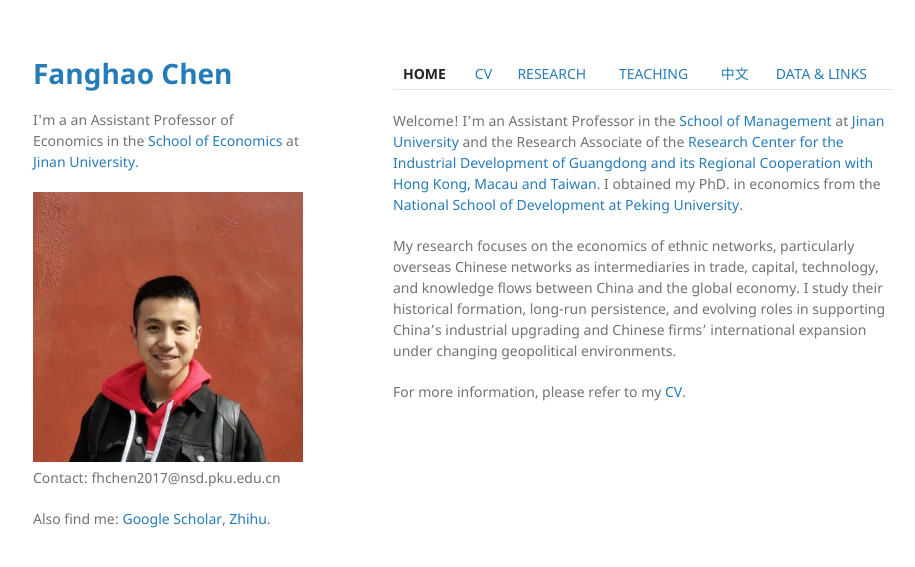
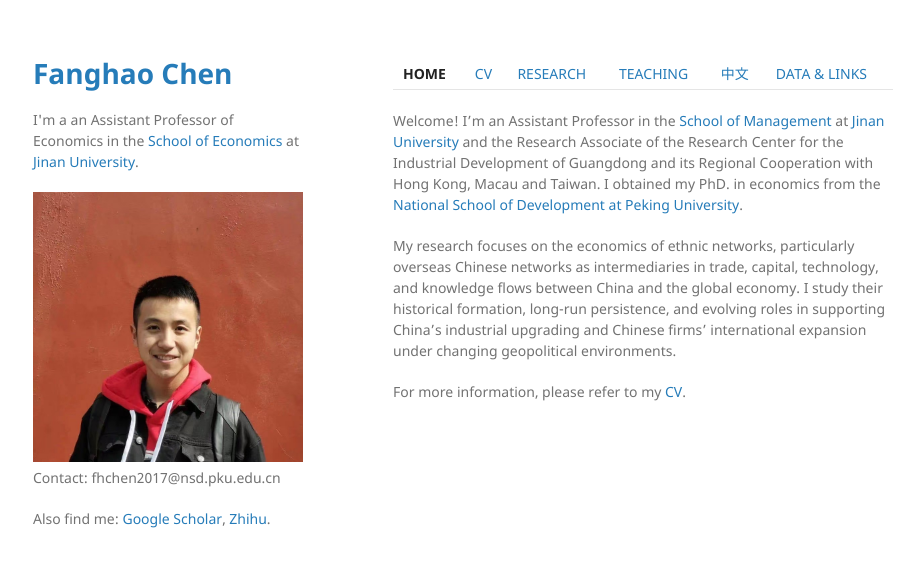
Before and after one commit to FanghaoChen/homepage, a Jekyll site: the page built from index.md, in a window 1280 px wide. Shown: the top 567 px of the page, without its empty margins (177-1092 px from the left). Built offline with Jekyll 4.4.1, drawn with Linux system fonts in a browser that asks for light colours; part of the change alters nothing that is shown.

```diff
--- a/index.md
+++ b/index.md
@@ -5,7 +5,7 @@ layout: default
 
 [**HOME**](./index.md) | [CV](./assets/CV_FanghaoChen_240916.pdf) | [RESEARCH](./research.md) | [TEACHING](./teaching.md) | [中文](./chinesepage.md) | [DATA & LINKS](./links.md)
 
-Welcome! I'm an Assistant Professor in the [School of Management](https://ms.jnu.edu.cn/) at [Jinan University](https://www.jnu.edu.cn/main.htm) and the Research Associate of the [Research Center for the Industrial Development of Guangdong and its Regional Cooperation with Hong Kong, Macau and Taiwan](https://ogo.jnu.edu.cn/). I obtained my PhD. in economics from the [National School of Development at Peking University](https://www.nsd.pku.edu.cn/).
+Welcome! I'm an Assistant Professor in the [School of Management](https://ms.jnu.edu.cn/) at [Jinan University](https://www.jnu.edu.cn/main.htm) and the Research Associate of the Research Center for the Industrial Development of Guangdong and its Regional Cooperation with Hong Kong, Macau and Taiwan. I obtained my PhD. in economics from the [National School of Development at Peking University](https://www.nsd.pku.edu.cn/).
 
 My research focuses on the economics of ethnic networks, particularly overseas Chinese networks as intermediaries in trade, capital, technology, and knowledge flows between China and the global economy. I study their historical formation, long-run persistence, and evolving roles in supporting China’s industrial upgrading and Chinese firms’ international expansion under changing geopolitical environments.
 
```
